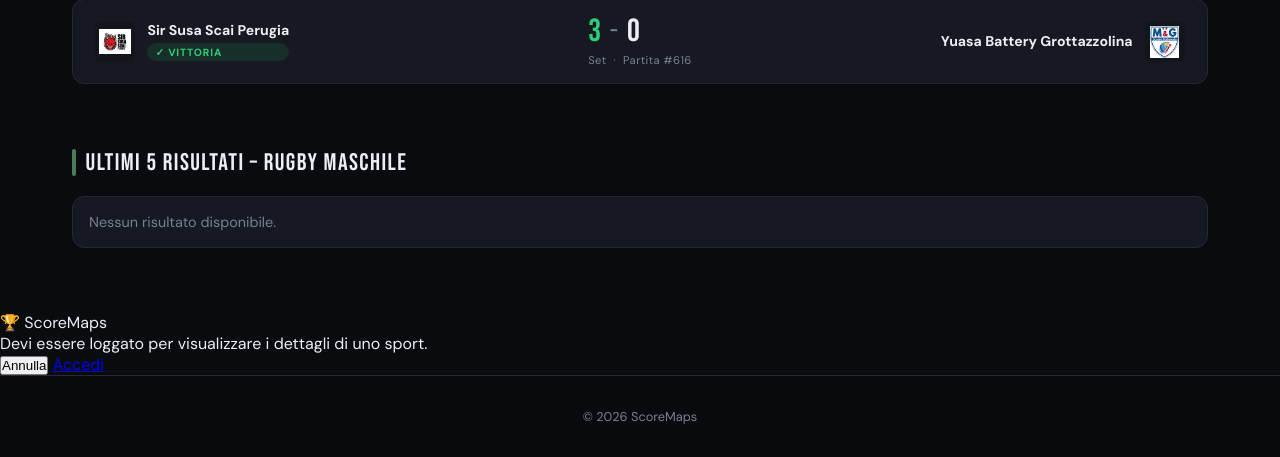
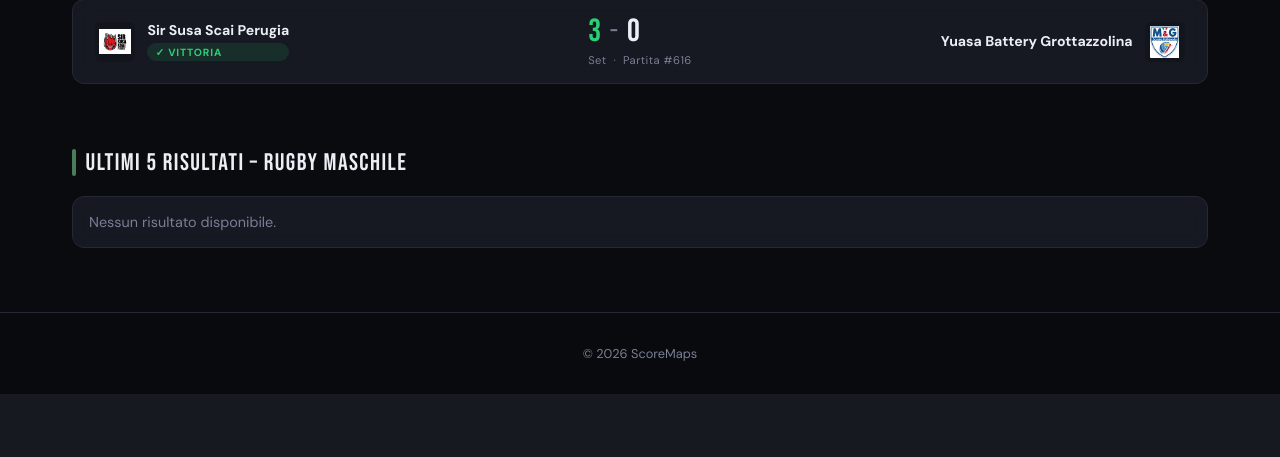
Before and after one commit to Pietro-Pessini-Giorgio/ScoreMaps, a PHP site: page /ScoreMaps/homepage.php in a window 1280 px wide. Shown: the part 2722-3179 px from the top of the page. After the commit the page ends 3116 px from the top, so only its background shows below. Run offline with PHP 8.4, Linux system fonts and the light colour scheme; data comes from the database, SQL or seed files in the repository.

Commit message:
feat: homepage and sport

```diff
--- a/homepage.php
+++ b/homepage.php
@@ -218,7 +218,8 @@ function renderClassifica($classifica, $sport) {
 
     <link rel="preconnect" href="https://fonts.googleapis.com">
     <link href="https://fonts.googleapis.com/css2?family=Bebas+Neue&family=DM+Sans:wght@300;400;500;700&display=swap" rel="stylesheet">
-    <link rel="stylesheet" href="style.css?v=53">
+    <link rel="stylesheet" href="style.css?v=54">
+
 </head>
 
 <body>
@@ -440,17 +441,6 @@ function renderClassifica($classifica, $sport) {
 
 </div>
 
-<!-- Modal login richiesto -->
-<div id="login-modal-overlay" onclick="closeLoginModal()"></div>
-<div id="login-modal">
-    <div class="modal-title">🏆 ScoreMaps</div>
-    <div class="modal-msg">Devi essere loggato per visualizzare i dettagli di uno sport.</div>
-    <div class="modal-actions">
-        <button class="modal-cancel" onclick="closeLoginModal()">Annulla</button>
-        <a href="login.php?dat=0" class="modal-login-link">Accedi</a>
-    </div>
-</div>
-
 <footer>
     &copy; <?= date('Y') ?> ScoreMaps
 </footer>
@@ -461,16 +451,6 @@ const isLoggedIn = <?= (isset($_SESSION['nome']) && isset($_SESSION['cognome']))
 </script>
 
 <script>
-function showLoginModal() {
-    document.getElementById('login-modal').style.display = 'block';
-    document.getElementById('login-modal-overlay').style.display = 'block';
-}
-
-function closeLoginModal() {
-    document.getElementById('login-modal').style.display = 'none';
-    document.getElementById('login-modal-overlay').style.display = 'none';
-}
-
 function showSport(sport) {
     const homeView       = document.getElementById('home-view');
     const detailView     = document.getElementById('sport-detail-view');
@@ -479,7 +459,7 @@ function showSport(sport) {
 
     // Se non loggato e si tenta di selezionare uno sport, blocca e avvisa
     if (sport !== 'home' && !isLoggedIn) {
-        showLoginModal();
+        alert('Devi essere loggato per visualizzare i dettagli di uno sport.');
         if (select) select.value = 'home';
         return;
     }
--- a/style.css
+++ b/style.css
@@ -40,7 +40,6 @@ body {
     padding-top: 90px;
 }
 
-/* SFONDO CON LOGO */
 /* SFONDO CON LOGO */
 body::before {
     content: "";
@@ -813,6 +812,7 @@ nav {
         max-width: 220px;
     }
 }
+
 .user-greeting {
     color: var(--accent);
     background: rgba(245, 166, 35, .10);
@@ -824,6 +824,7 @@ nav {
     letter-spacing: .04em;
     white-space: nowrap;
 }
+
 .user-area {
     display: flex;
     align-items: center;
@@ -848,6 +849,7 @@ nav {
     border-color: #ff6b6b;
     background: rgba(255, 107, 107, .08);
 }
+
 /* HOME SENZA CLASSIFICA */
 
 .main.no-sidebar {
@@ -867,7 +869,9 @@ nav {
 .sport-section-detail.active {
     display: block;
 }
+
 /* PALLAVOLO MASCHILE */
+
 :root {
     --accent-vm: #00b4d8;
 }
@@ -892,6 +896,8 @@ nav {
 #section-volleym .rank-pos.top1 {
     color: var(--accent-vm);
 }
+
+/* RUGBY */
 
 :root {
     --accent-rugby: #4a7c59;
@@ -934,3 +940,105 @@ nav {
 #section-rugby .win-bar-fill {
     background: linear-gradient(90deg, var(--accent-rugby), var(--accent-rugby-light)) !important;
 }
+
+/* MODAL LOGIN */
+
+#login-modal-overlay {
+    display: none;
+    position: fixed;
+    inset: 0;
+    background: rgba(0, 0, 0, .65);
+    z-index: 99998;
+}
+
+#login-modal-overlay.is-visible {
+    display: block;
+    animation: fadeIn .2s ease;
+}
+
+#login-modal {
+    display: none;
+    position: fixed;
+    top: 0;
+    left: 0;
+    right: 0;
+    bottom: 0;
+    margin: auto;
+    height: fit-content;
+    background: var(--card);
+    color: var(--text);
+    border: 1px solid var(--border);
+    border-radius: 16px;
+    padding: 32px 28px;
+    max-width: 360px;
+    width: 90%;
+    z-index: 99999;
+    box-shadow: 0 8px 40px rgba(0, 0, 0, .7);
+    font-family: 'DM Sans', sans-serif;
+}
+
+#login-modal.is-visible {
+    display: block;
+    animation: fadeUp .25s ease;
+}
+
+.modal-title {
+    font-family: 'Bebas Neue', sans-serif;
+    font-size: 1.6rem;
+    letter-spacing: .06em;
+    margin-bottom: 10px;
+    color: var(--accent);
+}
+
+.modal-msg {
+    font-size: .9rem;
+    color: var(--muted);
+    margin-bottom: 24px;
+    line-height: 1.6;
+}
+
+.modal-actions {
+    display: flex;
+    gap: 10px;
+    justify-content: flex-end;
+}
+
+.modal-cancel {
+    padding: .6rem 1.1rem;
+    border-radius: 999px;
+    border: 1px solid var(--border);
+    background: transparent;
+    color: var(--muted);
+    cursor: pointer;
+    font-family: 'DM Sans', sans-serif;
+    font-size: .85rem;
+    font-weight: 600;
+    transition: all .2s;
+}
+
+.modal-cancel:hover {
+    border-color: #ff6b6b;
+    color: #ff6b6b;
+}
+
+.modal-login-link {
+    padding: .6rem 1.2rem;
+    border-radius: 999px;
+    background: var(--accent);
+    color: var(--bg);
+    font-weight: 800;
+    font-size: .85rem;
+    text-decoration: none;
+    letter-spacing: .04em;
+    transition: transform .15s, box-shadow .2s;
+}
+
+.modal-login-link:hover {
+    transform: translateY(-2px);
+    box-shadow: 0 0 20px rgba(245, 166, 35, .35);
+}
+
+@keyframes fadeIn {
+    from { opacity: 0; }
+    to   { opacity: 1; }
+}
```
